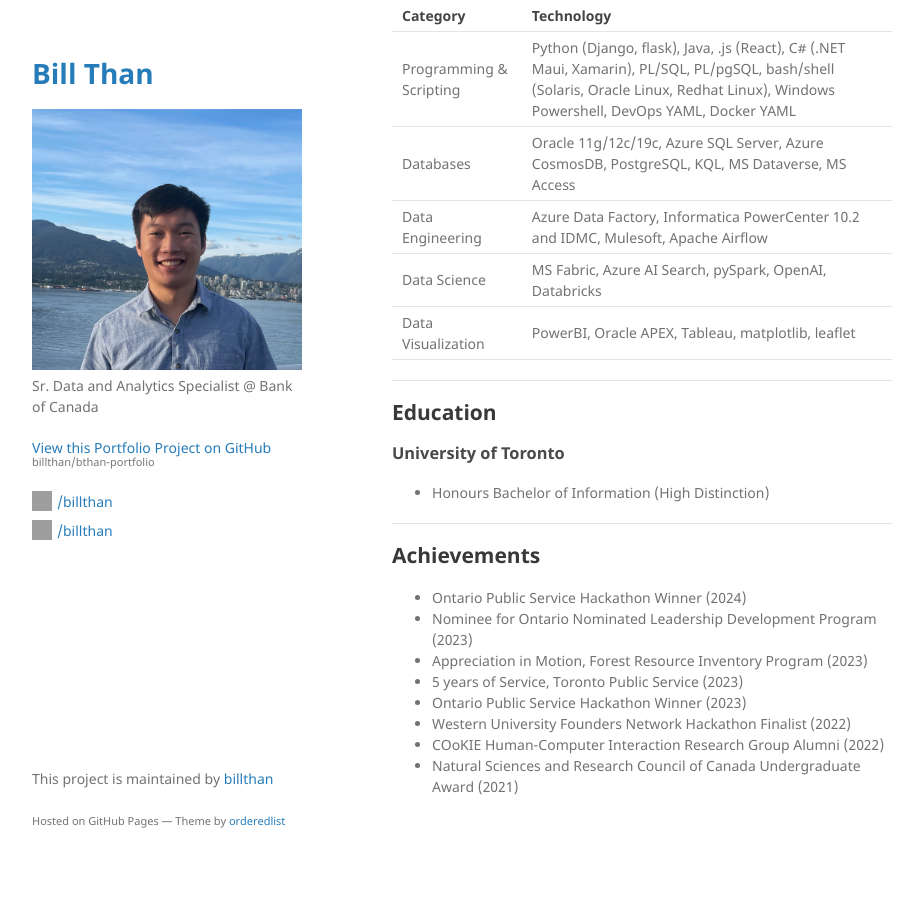
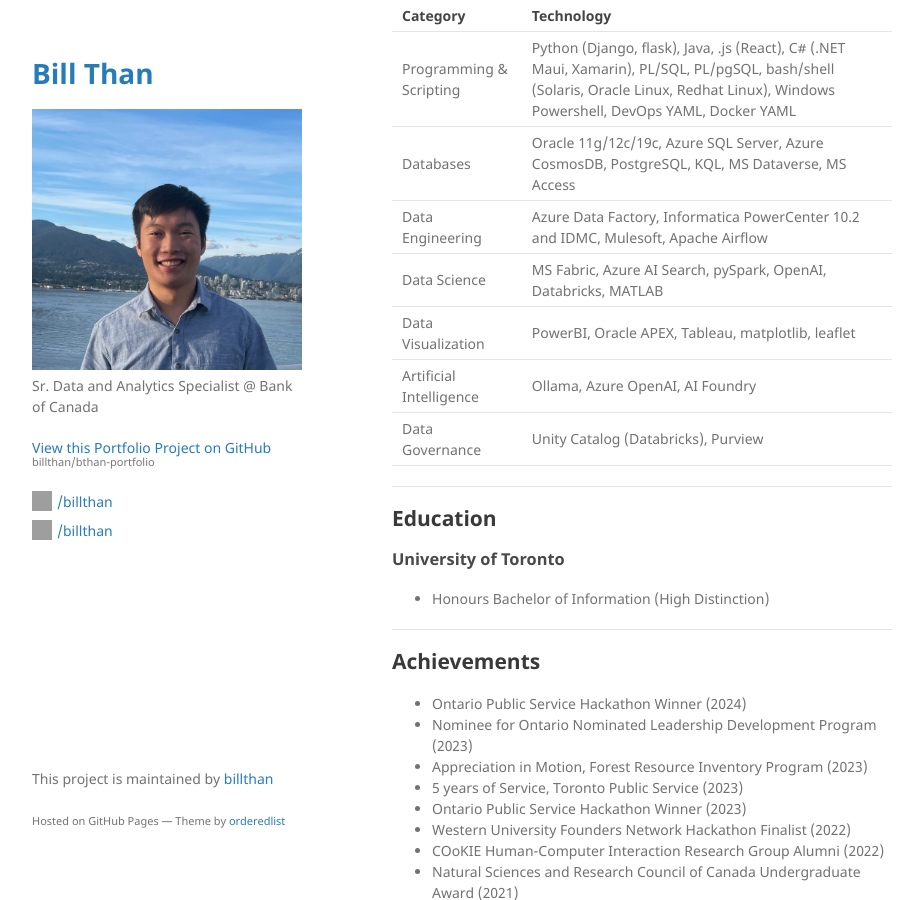
Before and after one commit to billthan/bthan-portfolio, a Jekyll site: the page built from index.md, in a window 1280 px wide and 900 px high, scrolled down 1867 px. Shown: the whole window, without its empty margins (178-1101 px from the left). Built offline with Jekyll 4.4.1, drawn with Linux system fonts in a browser that asks for light colours; before the commit the page ends 2734 px from its top, so only the background shows below that; grey boxes are pictures that could not be loaded.

Commit message:
Update index.md
Added new skills

```diff
--- a/index.md
+++ b/index.md
@@ -72,8 +72,10 @@ His core focuses are full-stack and data engineering.
 | Programming & Scripting | Python (Django, flask), Java, .js (React), C# (.NET Maui, Xamarin), PL/SQL, PL/pgSQL, bash/shell (Solaris, Oracle Linux, Redhat Linux), Windows Powershell, DevOps YAML, Docker YAML |
 | Databases | Oracle 11g/12c/19c, Azure SQL Server, Azure CosmosDB, PostgreSQL, KQL, MS Dataverse, MS Access |
 | Data Engineering | Azure Data Factory, Informatica PowerCenter 10.2 and IDMC, Mulesoft, Apache Airflow   |
-| Data Science   | MS Fabric, Azure AI Search, pySpark, OpenAI, Databricks   |
-| Data Visualization | PowerBI, Oracle APEX, Tableau, matplotlib, leaflet
+| Data Science   | MS Fabric, Azure AI Search, pySpark, OpenAI, Databricks, MATLAB |
+| Data Visualization | PowerBI, Oracle APEX, Tableau, matplotlib, leaflet |
+| Artificial Intelligence | Ollama, Azure OpenAI, AI Foundry |
+| Data Governance | Unity Catalog (Databricks), Purview |
 
 * * *
 
```
